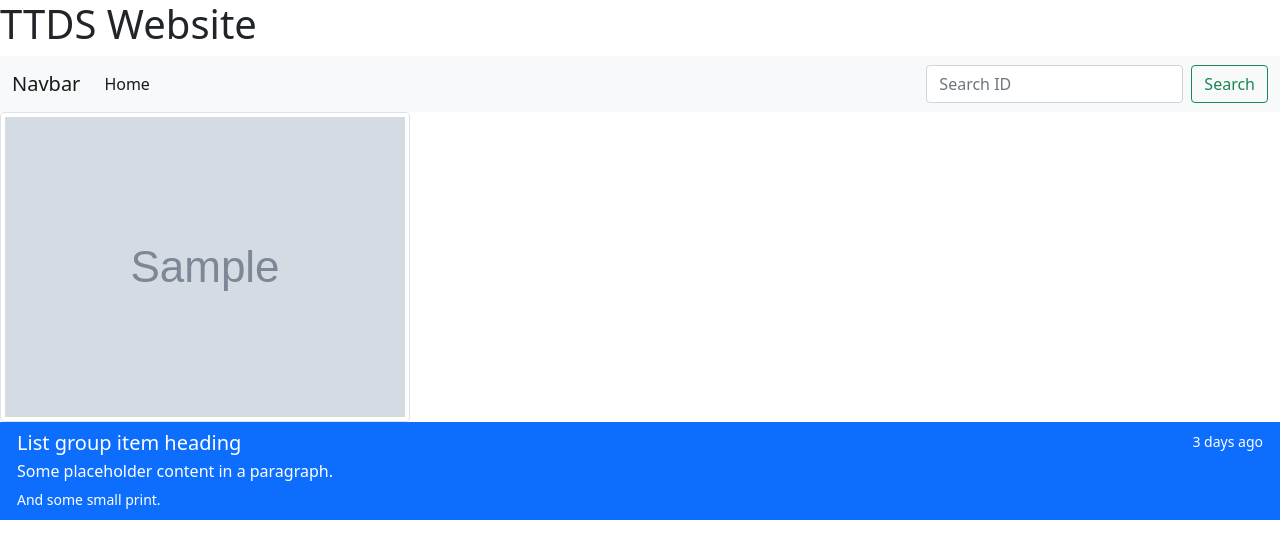
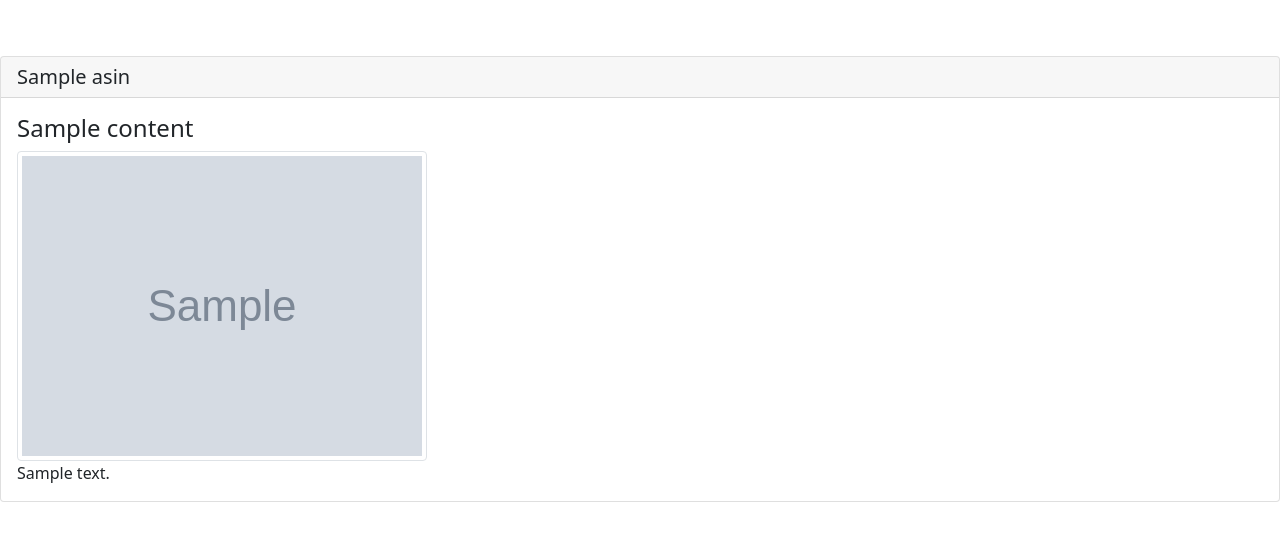
Before and after one commit to yejunxiangcn/ttds_cw3, a Flask app: template templates/content.html in a window 1280 px wide. Shown: the top 559 px of the page. Run offline with Flask 2, Linux system fonts and the light colour scheme; the template is opened without the code that fills it: most values are stand-ins (such as "Sample title", 1, 10 or a date in 2020); grey boxes marked "Sample" are stand-in pictures; some libraries are stand-ins or nearby versions.

Commit message:
could search and show the results
each book -> card

```diff
--- a/app.py
+++ b/app.py
@@ -8,10 +8,10 @@ logging.basicConfig(level=logging.INFO)
 app = Flask(__name__)
 app.register_blueprint(controller)
 
-
 app.config['SECRET_KEY'] = 'Thisissupposedtobesecret!'
 
 bootstrap = Bootstrap(app)
 
+
 if __name__ == '__main__':
     app.run(threaded=True,debug=True)
--- a/templates/base.html
+++ b/templates/base.html
@@ -6,9 +6,8 @@
       <title>{% block title %}{% endblock %}</title>
   </head>
   <body>
-    <h1>TTDS Website</h1>
     {% block navbar %}
-        <nav class="navbar navbar-expand-lg navbar-light bg-light" style="background-color: #e3f2fd;">
+        <nav class="navbar navbar-expand-lg navbar-light bg-light" style="background-color: #e3f2fd;" id="navbar">
           <div class="container-fluid">
             <a class="navbar-brand" href="#">Navbar</a>
             <button class="navbar-toggler" type="button" data-bs-toggle="collapse" data-bs-target="#navbarSupportedContent" aria-controls="navbarSupportedContent" aria-expanded="false" aria-label="Toggle navigation">
@@ -19,23 +18,6 @@
                 <li class="nav-item">
                   <a class="nav-link active" aria-current="page" href="#">Home</a>
                 </li>
-                <!--<li class="nav-item">-->
-                  <!--<a class="nav-link" href="#">Link</a>-->
-                <!--</li>-->
-                <!--<li class="nav-item dropdown">-->
-                  <!--<a class="nav-link dropdown-toggle" href="#" id="navbarDropdown" role="button" data-bs-toggle="dropdown" aria-expanded="false">-->
-                    <!--Dropdown-->
-                  <!--</a>-->
-                  <!--<ul class="dropdown-menu" aria-labelledby="navbarDropdown">-->
-                    <!--<li><a class="dropdown-item" href="#">Action</a></li>-->
-                    <!--<li><a class="dropdown-item" href="#">Another action</a></li>-->
-                    <!--<li><hr class="dropdown-divider"></li>-->
-                    <!--<li><a class="dropdown-item" href="#">Something else here</a></li>-->
-                  <!--</ul>-->
-                <!--</li>-->
-                <!--<li class="nav-item">-->
-                  <!--<a class="nav-link disabled" href="#" tabindex="-1" aria-disabled="true">Disabled</a>-->
-                <!--</li>-->
               </ul>
               <form class="d-flex">
                 <input class="form-control me-2" type="search" placeholder="Search ID" aria-label="Search">
@@ -96,8 +78,12 @@
                 "boolean":boolean,
                 "search_desc":search_desc
             }),
-            success: function (res) {
-              console.log(res)
+            complete: function(xmlHttp) {
+              // xmlHttp is a XMLHttpRquest object
+              <!--obj = JSON.parse(xmlHttp.responseText);-->
+              <!--console.log(obj.data.list);-->
+              console.log(xmlHttp.responseText);
+              $("#results").append(xmlHttp.responseText);
             }
         });
       }
--- a/templates/content.html
+++ b/templates/content.html
@@ -2,20 +2,29 @@
 {% import "bootstrap/wtf.html" as wtf %}
 {% block title %}Search Result{% endblock %}
 {% block result %}
+  <style>
+    #navbar {
+      visibility: hidden;
+    }
+  </style>
   {% if content %}
     {% for c in content %}
-      {% if c.img %}
-        <img src={{c.img}} class="img-thumbnail" alt="...">
-      {% endif %}
-      <a href="#" class="list-group-item list-group-item-action active" aria-current="true">
-      <div class="d-flex w-100 justify-content-between">
-        <h5 class="mb-1">List group item heading</h5>
-        <small>3 days ago</small>
+      <div class="card">
+        {% if c.asin %}
+          <h5 class="card-header">{{c.asin}}</h5>
+        {% endif %}
+        <div class="card-body">
+          {% if c.title %}
+            <h4 class="card-title">{{c.title}}</h4>
+          {% endif %}
+          {% if c.img %}
+            <img src={{c.img}} class="img-thumbnail" alt="...">
+          {% endif %}
+          {% if c.description %}
+            <p class="card-text">{{c.description}}</p>
+          {% endif %}
+        </div>
       </div>
-      <p class="mb-1">Some placeholder content in a paragraph.</p>
-      <small>And some small print.</small>
-  </a>
-  {% endfor %}
+    {% endfor %}
   {% endif %}
-
 {% endblock %}
```
Also changed, not shown: controller.py (+12 -6 lines), templates/homepage.html (+18 -24 lines), utils.py (line endings or trailing spaces).
